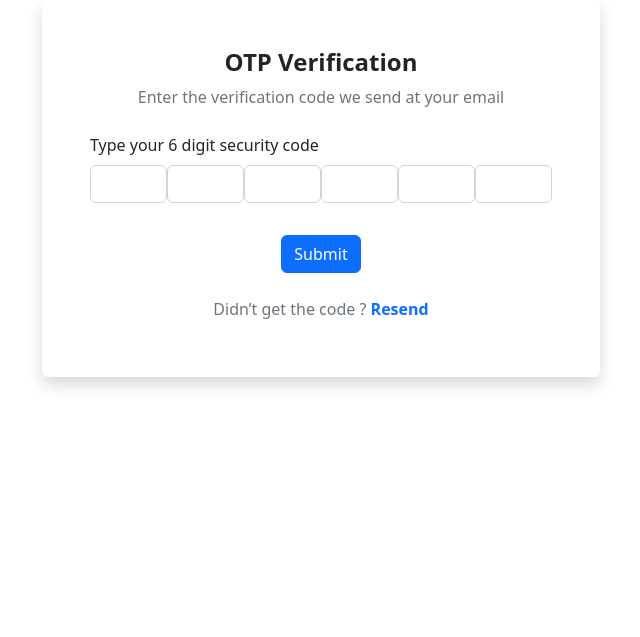
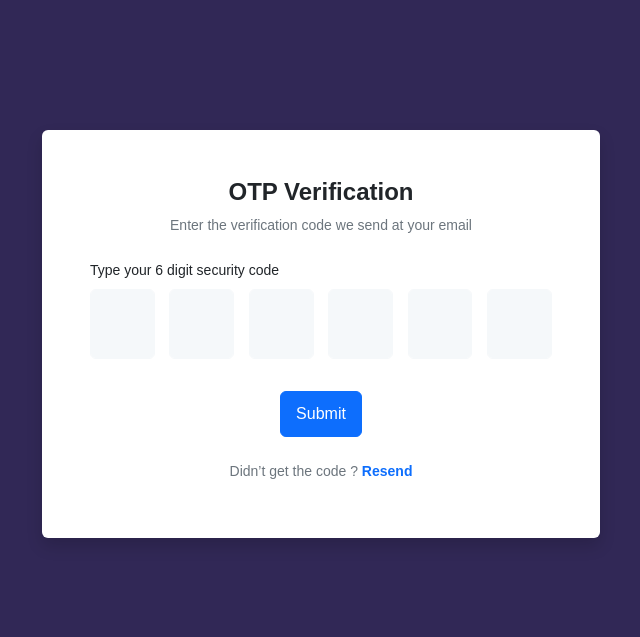
Before and after one commit to SyntaxEnemies/power-corp, a Flask app: template templates/verify.html in a window 1280 px wide. Shown: the top 637 px of the page, without its empty margins (319-959 px from the left). Run offline with Flask 2, Linux system fonts and the light colour scheme; the template is opened without the code that fills it, so the values that code supplies are empty; parts of the project's set-up code (start-up, migrations or seed data) failed here and were passed over; some web fonts are replaced.

Commit message:
email template styling

```diff
--- a/templates/verify.html
+++ b/templates/verify.html
@@ -13,8 +13,75 @@
 	<!-- Custom CSS Link -->
 	<link rel="stylesheet" href="style.css">
 </head>
+<style>
+
+
+/* Variables */
+:root{
+    --primary-font-family: 'Poppins', sans-serif;
+    --light-white:#f5f8fa;
+    --gray:#5e6278;
+    --gray-1:#e3e3e3;
+}
+body{
+    font-family:var(--primary-font-family);
+    font-size: 14px;
+	background-color: #312856;
+}
+
+/* Main CSS OTP Verification New Changing */
+.wrapper{
+    padding:130px 0 100px;
+
+}
+.wrapper .logo img{
+    max-width:40%;
+}
+.wrapper input{
+    background-color:var(--light-white);
+    border-color:var(--light-white);
+    color:var(--gray);
+}
+.wrapper input:focus{
+    box-shadow: none;
+}
+
+.wrapper .submit_btn{
+    padding:10px 15px;
+    font-weight:500;
+}
+
+.wrapper .submit_btn:focus{
+    box-shadow: none;
+}
+
+
+/* OTP Verification CSS */
+.wrapper .otp_input input{
+    width:14%;
+    height:70px;
+    text-align: center;
+    font-size: 20px;
+    font-weight: 600;
+}
+
+@media (max-width:1200px){
+    .wrapper .otp_input input{
+        height:50px;
+    }
+}
+@media (max-width:767px){
+    .wrapper .otp_input input{
+        height:40px;
+    }
+}
+
+
+
+
+</style>
 <body>
-    <section class="wrapper">
+    <section class="wrapper" >
 		<div class="container">
 			<div class="col-sm-8 offset-sm-2 col-lg-6 offset-lg-3 col-xl-6 offset-xl-3 text-center">
 
```
